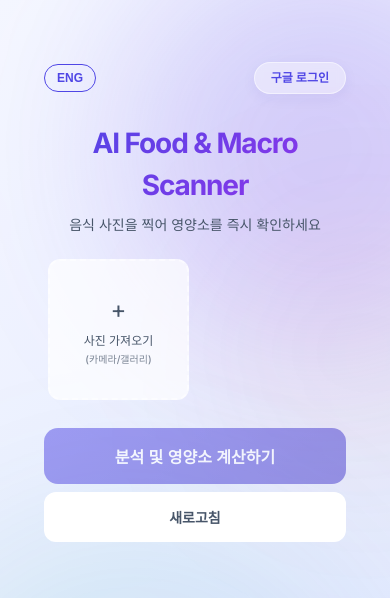
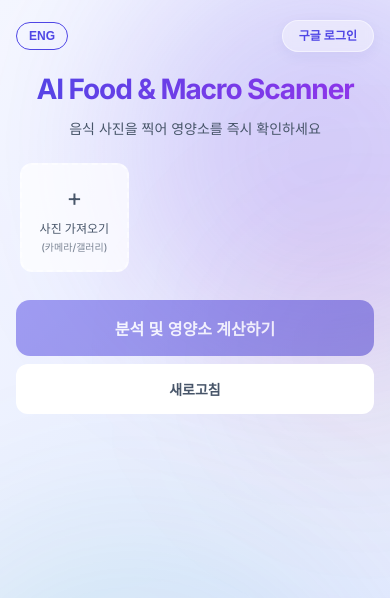
Before and after one commit to smirnoffice99/Calorie_Counter_Decorated, a website: page index.html in a window 390 px wide. Drawn offline with Linux system fonts and the light colour scheme; no server answers.

Commit message:
Update from Antigravity

```diff
--- a/style.css
+++ b/style.css
@@ -93,9 +93,9 @@ body {
 }
 
 .app-container {
-    max-width: 600px;
-    margin: 5% auto;
-    padding: 2rem;
+    max-width: 768px;
+    margin: 3% auto;
+    padding: 2rem 1.5rem;
     position: relative;
     z-index: 1;
 }
@@ -726,12 +726,17 @@ footer {
 
 @media (max-width: 480px) {
     body {
-        padding: 12px;
+        padding: 8px;
+    }
+
+    .app-container {
+        padding: 12px 8px;
+        margin: 0 auto;
     }
 
     header {
         margin-bottom: 20px;
-        padding-top: 36px;
+        padding-top: 24px;
     }
 
     header h1 {
@@ -744,7 +749,7 @@ footer {
     }
 
     .card {
-        padding: 16px 12px;
+        padding: 16px 8px;
     }
 
     .results-table th {
```
